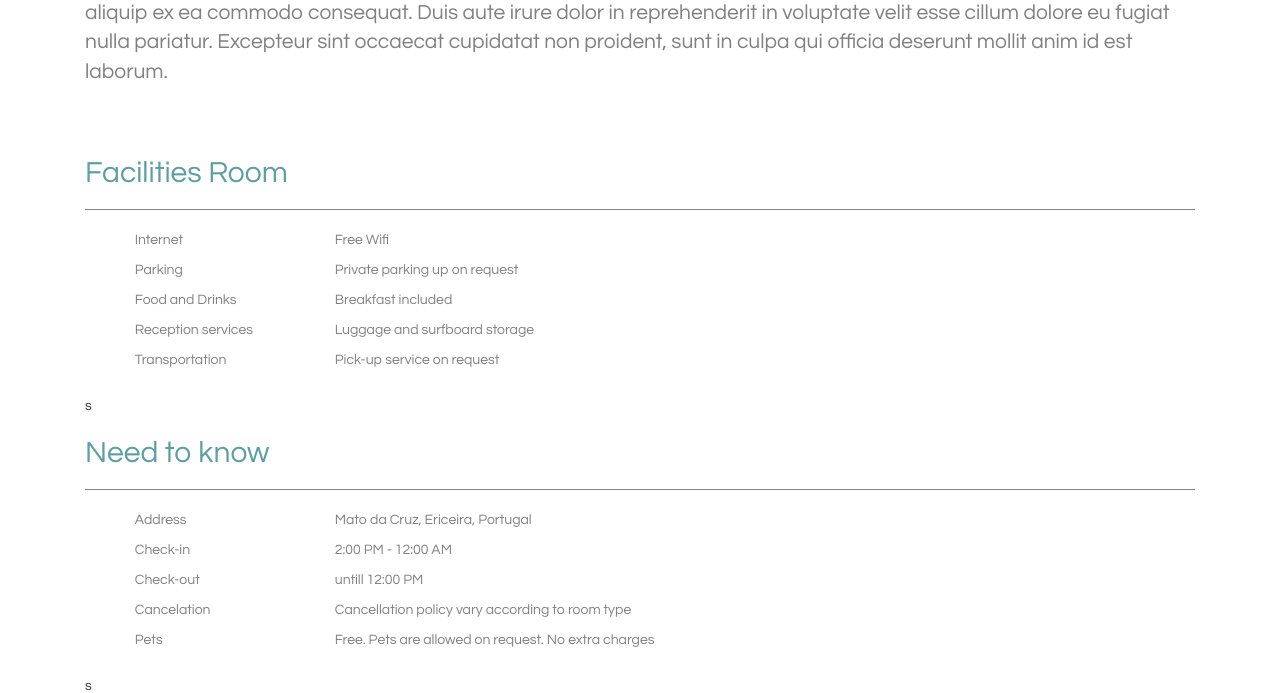
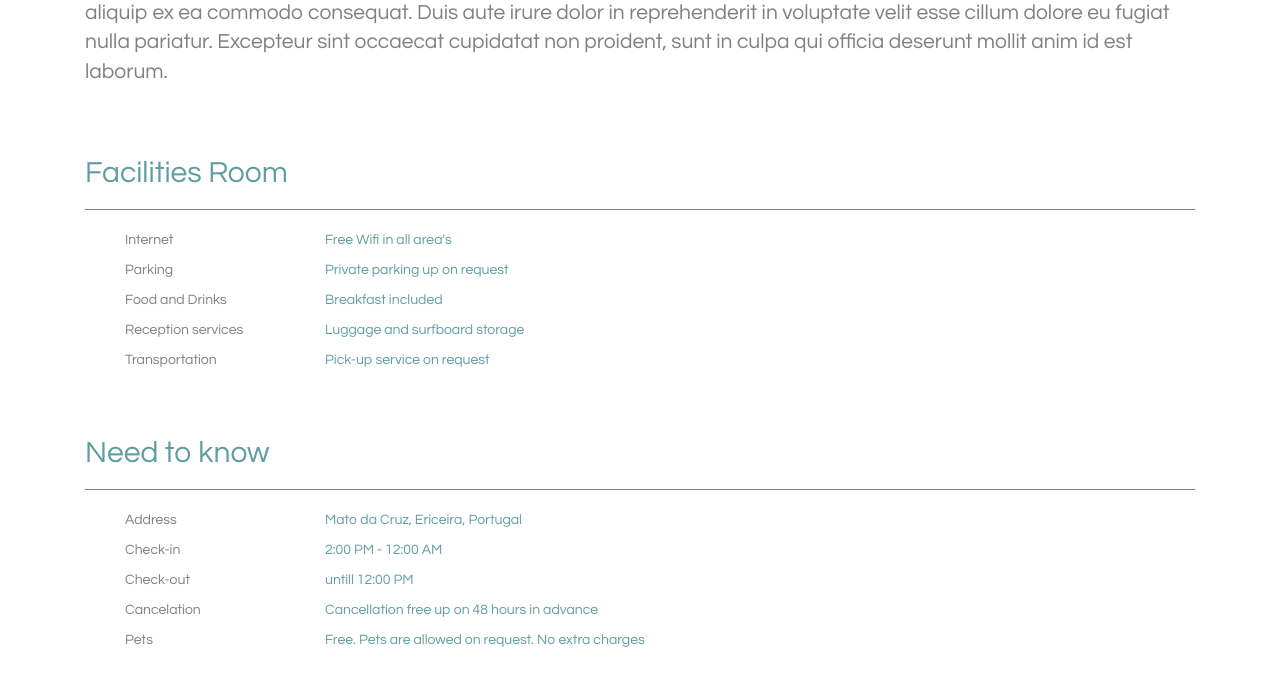
Before and after one commit to LauraXiulan/guesthouse-website, a plain HTML site: page reservations.html in a window 1280 px wide. Shown: the part 848-1541 px from the top of the page. Drawn offline with Linux system fonts and the light colour scheme.

Commit message:
added sections

```diff
--- a/reservations.css
+++ b/reservations.css
@@ -207,6 +207,10 @@ ul {
 	color: grey;
 }
 
+.ul2 {
+	color: cadetblue;
+}
+
 hr {
 	clear: both;
 	color: cadetblue;
@@ -230,7 +234,6 @@ hr {
 	border-width: 0;
 	width: 100%;
 }
-
 
 /* Column */
 
--- a/reservations.html
+++ b/reservations.html
@@ -87,13 +87,18 @@
 
 <div class="container">
   <div class="starter-template">
-    <section class="column-image">
       <h1>Reservations</h1>
-
       <hr>
 
+
+<section>
       <p id="button"><a class="btn btn-default page-scroll" href="#navigation1">&laquo; Rooms</a><a class="btn btn-default page-scroll" href="#navigation1">House &raquo;</a></p>
 
+      <section>
+
+ <!--Image Slider-->
+
+<section>
       <p class="lead">Information about rooms and house. Lorem ipsum dolor sit amet, consectetur adipisicing elit, sed do eiusmod
         tempor incididunt ut labore et dolore magna aliqua. Ut enim ad minim veniam,
         quis nostrud exercitation ullamco laboris nisi ut aliquip ex ea commodo
@@ -101,13 +106,13 @@
         cillum dolore eu fugiat nulla pariatur. Excepteur sint occaecat cupidatat non
         proident, sunt in culpa qui officia deserunt mollit anim id est laborum.</p>
 
-      </section>
 
+</section>
 
       <!-- COLUMN -->
 
       <h2>Facilities Room</h2>
-      <hr class="line2">s
+      <hr class="line2">
       <section>
           <div class="left">
             <ul>Internet</ul>
@@ -117,16 +122,16 @@
             <ul>Transportation</ul>
           </div>
           <div class="right">
-            <ul>Free Wifi</ul>
-            <ul>Private parking up on request</ul>
-            <ul>Breakfast included</ul>
-            <ul>Luggage and surfboard storage</ul>
-            <ul>Pick-up service on request</ul>
+            <ul class="ul2">Free Wifi in all area's</ul>
+            <ul class="ul2">Private parking up on request</ul>
+            <ul class="ul2">Breakfast included</ul>
+            <ul class="ul2">Luggage and surfboard storage</ul>
+            <ul class="ul2">Pick-up service on request</ul>
         </div>
       </section>
 
       <h2>Need to know</h2>
-      <hr class="line2">s
+      <hr class="line2">
       <section>
           <div class="left">
             <ul>Address</ul>
@@ -136,11 +141,11 @@
             <ul>Pets</ul>
           </div>
           <div class="right">
-            <ul>Mato da Cruz, Ericeira, Portugal</ul>
-            <ul>2:00 PM - 12:00 AM</ul>
-            <ul>untill 12:00 PM</ul>
-            <ul>Cancellation policy vary according to room type</ul>
-            <ul>Free. Pets are allowed on request. No extra charges</ul>
+            <ul class="ul2">Mato da Cruz, Ericeira, Portugal</ul>
+            <ul class="ul2">2:00 PM - 12:00 AM</ul>
+            <ul class="ul2">untill 12:00 PM</ul>
+            <ul class="ul2">Cancellation free up on 48 hours in advance</ul>
+            <ul class="ul2">Free. Pets are allowed on request. No extra charges</ul>
         </div>
       </section>
 
@@ -163,6 +168,8 @@
     </ul>
   </div>
   <!-- End Footer -->
+  </div>
+  </div>
 
 
   <script src="./jquery/jquery.min.js"></script>
```
